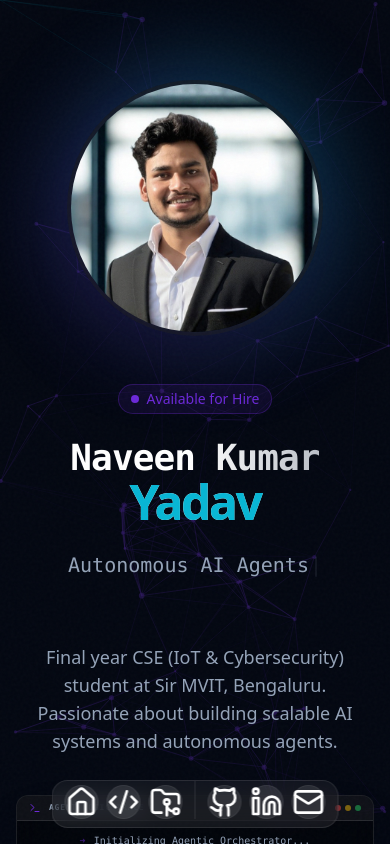
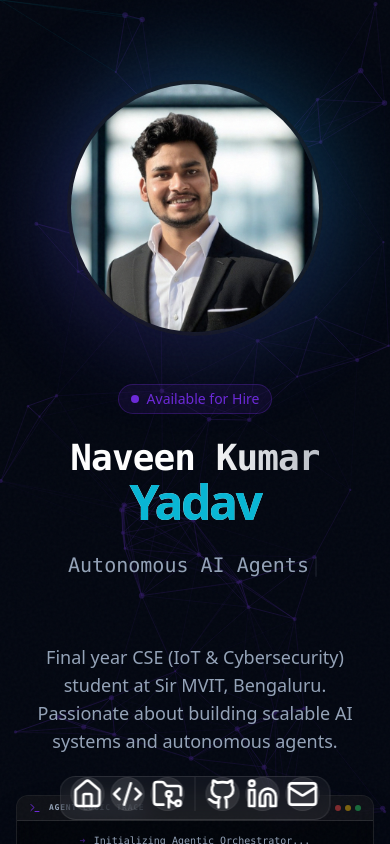
Before and after one commit to naveen18112003/My_Portfolio, a Next.js app: page / in a window 390 px wide. Shown: the top 844 px of the page. Built offline with nearby package versions, Linux system fonts and the light colour scheme.

Commit message:
Fix: Mobile preloader centering, dock overlap, and scroll fluidity

```diff
--- a/src/components/dock.tsx
+++ b/src/components/dock.tsx
@@ -10,7 +10,7 @@ export function Dock() {
     const mouseX = useMotionValue(Infinity);
 
     return (
-        <div className="fixed bottom-4 sm:bottom-8 left-1/2 -translate-x-1/2 z-50 flex h-12 sm:h-16 gap-2 sm:gap-4 items-end rounded-2xl border border-white/10 bg-white/5 px-3 sm:px-4 pb-2 sm:pb-3 backdrop-blur-md transition-all">
+        <div className="fixed bottom-6 sm:bottom-8 left-1/2 -translate-x-1/2 z-50 flex h-11 sm:h-16 gap-1.5 sm:gap-4 items-end rounded-2xl border border-white/10 bg-white/5 px-2.5 sm:px-4 pb-2 sm:pb-3 backdrop-blur-md transition-all">
             <DockIcon mouseX={mouseX} href="/" aria-label="Home">
                 <Home className="h-full w-full" />
             </DockIcon>
--- a/src/components/smooth-scroll.tsx
+++ b/src/components/smooth-scroll.tsx
@@ -5,12 +5,13 @@ import { ReactLenis } from "@studio-freight/react-lenis";
 export function SmoothScroll({ children }: { children: React.ReactNode }) {
     return (
         <ReactLenis root options={{
-            lerp: 0.02,
-            duration: 2.2,
+            lerp: 0.1, // Increase lerp for mobile feel if enabled
+            duration: 1.2,
             smoothWheel: true,
             wheelMultiplier: 1,
             touchMultiplier: 2,
-            infinite: false
+            infinite: false,
+            syncTouch: false // Disable touch sync for native feel
         }}>
             {children}
         </ReactLenis>
--- a/src/components/ui/preloader.tsx
+++ b/src/components/ui/preloader.tsx
@@ -19,7 +19,7 @@ export const Preloader = () => {
                 <motion.div
                     exit={{ opacity: 0, scale: 1.1, filter: "blur(20px)" }}
                     transition={{ duration: 1, ease: "easeInOut" }}
-                    className="fixed inset-0 z-[100] flex items-center justify-center bg-black overflow-hidden"
+                    className="fixed inset-0 h-[100dvh] z-[100] flex items-center justify-center bg-black overflow-hidden"
                 >
                     <div className="relative z-10 flex flex-col items-center">
 
```
